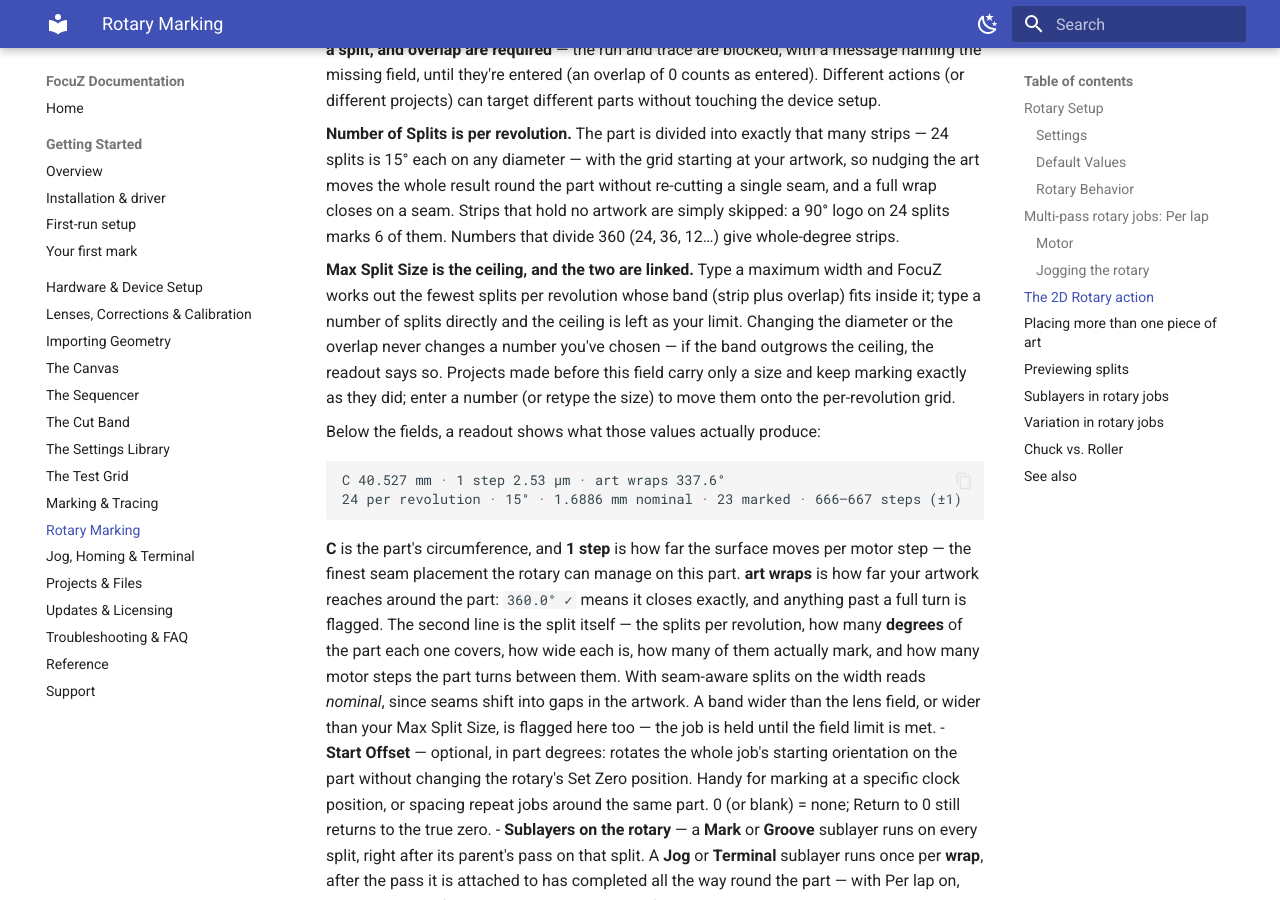
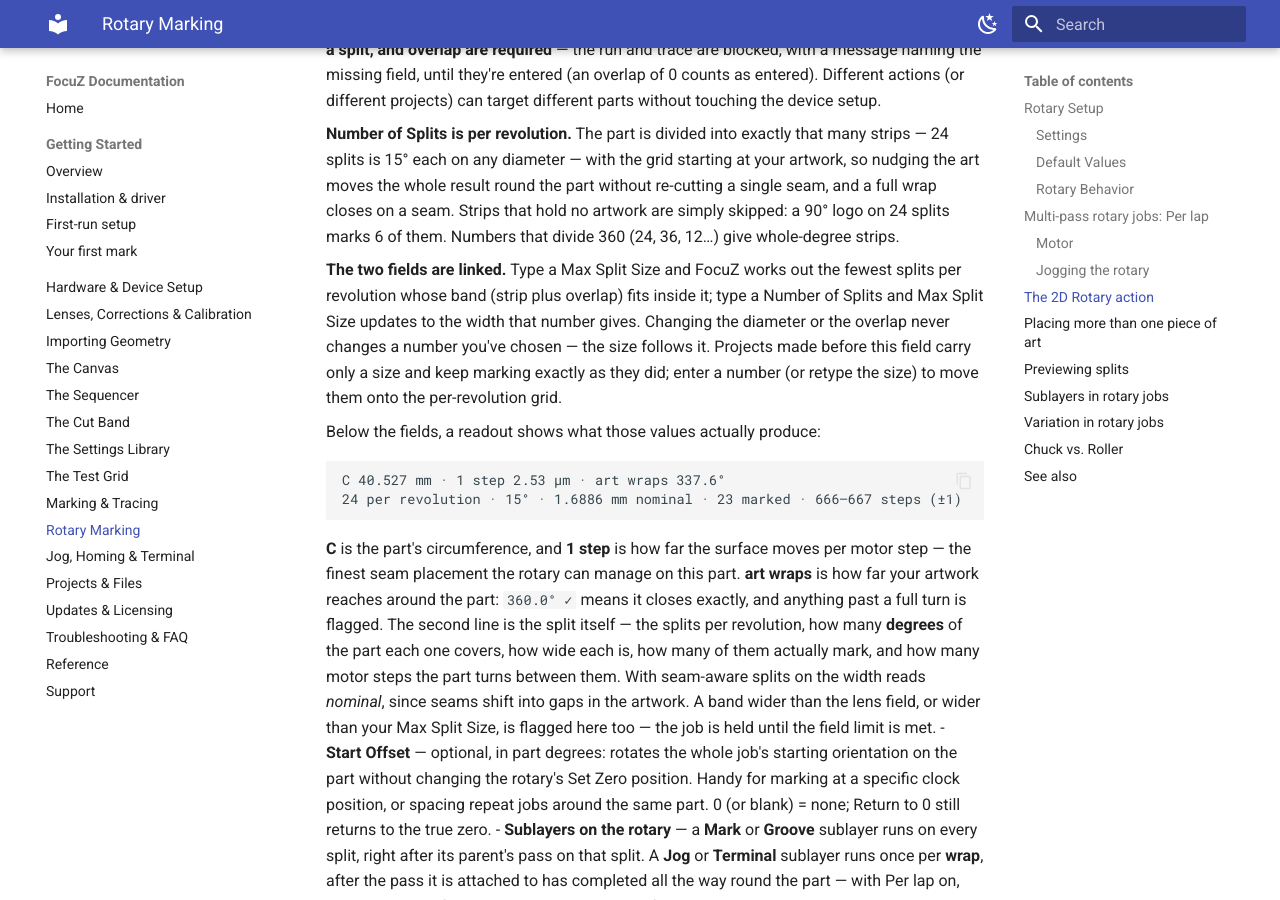
Before and after one commit to Lokahi-Shop/focuz-docs, an MkDocs documentation site: the page built from docs/rotary.md, in a window 1280 px wide and 900 px high, scrolled down 3961 px. Built offline with MkDocs 1.6.1 and Material for MkDocs 9.7.7, drawn with Linux system fonts in a browser that asks for light colours.

Commit message:
Rotary: Number of Splits updates Max Split Size
Co-Authored-By: Claude Fable 5.1 <noreply@anthropic.com>

```diff
--- a/docs/rotary.md
+++ b/docs/rotary.md
@@ -145,12 +145,12 @@ the rotary engine — it's the one and only way a job runs on the rotary. It car
     closes on a seam. Strips that hold no artwork are simply skipped: a 90° logo on 24 splits marks
     6 of them. Numbers that divide 360 (24, 36, 12…) give whole-degree strips.
 
-    **Max Split Size is the ceiling, and the two are linked.** Type a maximum width and FocuZ works
-    out the fewest splits per revolution whose band (strip plus overlap) fits inside it; type a
-    number of splits directly and the ceiling is left as your limit. Changing the diameter or the
-    overlap never changes a number you've chosen — if the band outgrows the ceiling, the readout
-    says so. Projects made before this field carry only a size and keep marking exactly as they
-    did; enter a number (or retype the size) to move them onto the per-revolution grid.
+    **The two fields are linked.** Type a Max Split Size and FocuZ works out the fewest splits per
+    revolution whose band (strip plus overlap) fits inside it; type a Number of Splits and Max
+    Split Size updates to the width that number gives. Changing the diameter or the overlap never
+    changes a number you've chosen — the size follows it. Projects made before this field carry
+    only a size and keep marking exactly as they did; enter a number (or retype the size) to move
+    them onto the per-revolution grid.
 
     Below the fields, a readout shows what those values actually produce:
 
```
